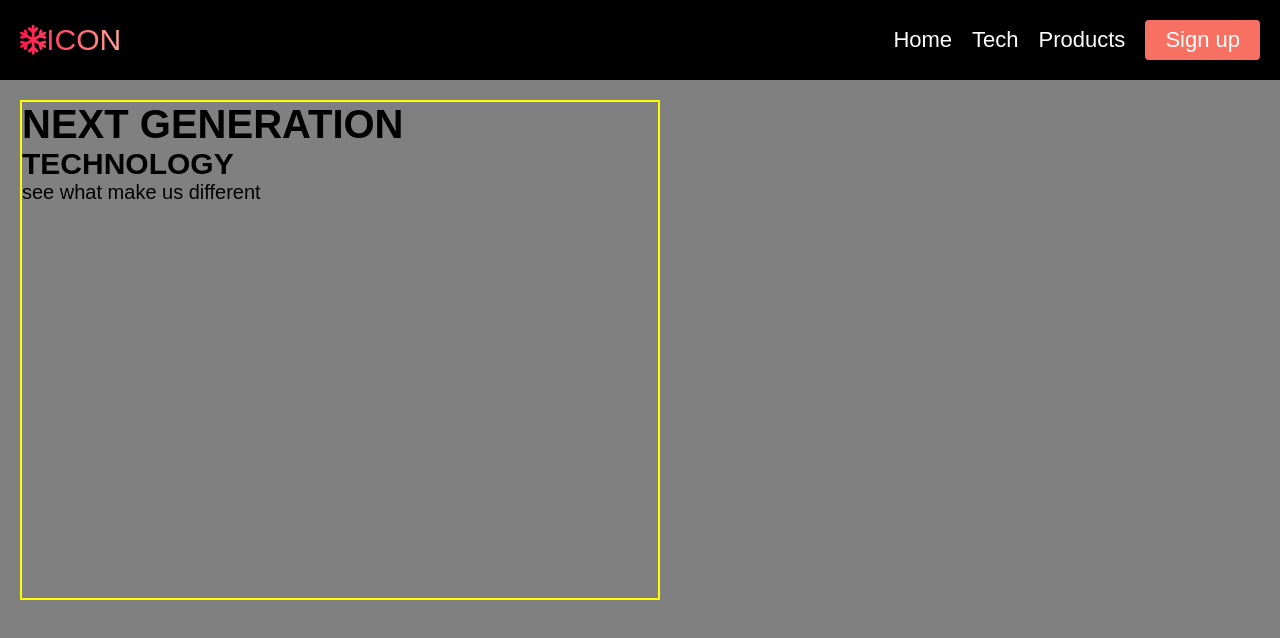
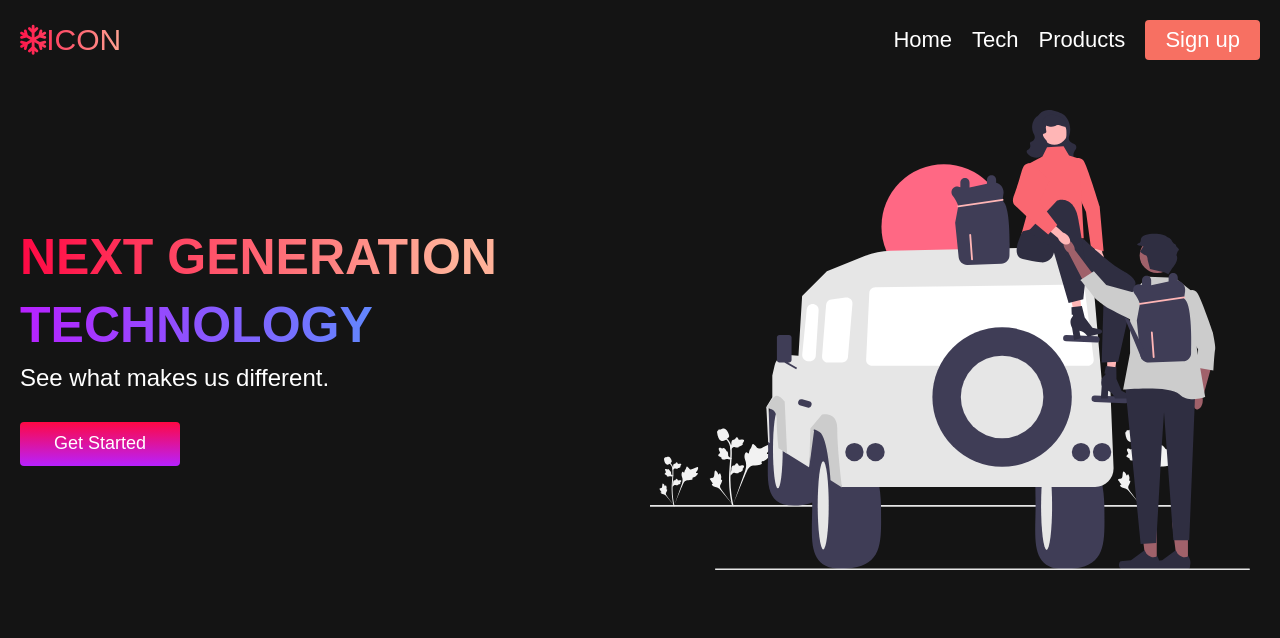
Before and after one commit to shift0965/FirstWebsite, a plain HTML site: page index.html in a window 1280 px wide. Drawn offline with Linux system fonts and the light colour scheme.

Commit message:
main content and main img

```diff
--- a/index.html
+++ b/index.html
@@ -4,6 +4,7 @@
         <title>First website</title>
         <link rel="stylesheet" href="style.css">
         <script src="https://kit.fontawesome.com/ad9e678df2.js" crossorigin="anonymous"></script>
+
     </head>
     <body>
         <nav class="navbar">
@@ -35,11 +36,14 @@
                 <div class="main_content">
                     <h1>NEXT GENERATION</h1>
                     <h2>TECHNOLOGY</h2>
-                    <P>see what make us different</P>
+                    <P>See what makes us different.</P>
+                    <form action = "https://www.google.com" class="main_btn_container">
+                        <button id="main_btn"><p>Get Started</p></button>
+                    </form>
                 </div>
-            </div>
-            <div class="main_img_container">
-
+                <div class="main_img_container">
+                    <img src="images/pic1.svg" alt="pic" id="main_img">
+                </div>
             </div>
         </div>
         <script src="app.js"></script>
--- a/style.css
+++ b/style.css
@@ -6,7 +6,7 @@
 }
 
 .navbar{
-    background: black;
+    background: #141414;
     height: 80px;
     display: flex;
     justify-content: center;
@@ -92,35 +92,6 @@
 }
 
 
-/** main **/
-
-.main{
-    position: relative;
-    top: 0;
-    background: gray;
-    height: 1000px;
-    width: 100%;
-}
-
-.main_container{
-    width: 50%;
-    height: 500px;
-    border: 2px yellow solid;
-    top: 20px;
-    left: 20px;
-    position: relative;
-}
-
-.main_content{
-    font-size:20px
-}
-
-
-
-
-
-
-
 @media screen and (max-width: 600px){
     .navbar_container{
         display: flex;
@@ -145,7 +116,7 @@
         z-index:-1;
         top:-500px;
         opacity: 0;
-        font-size :28px;
+        font-size :24px;
         transition: all 0.5s;
     }
 
@@ -189,3 +160,130 @@
     }
 
 }
+
+
+
+/**------------------- main -----------------------**/
+
+.main{
+    background: #141414;
+    height: 1000px;
+}
+
+.main_container{
+    width: 100%;
+    max-width: 1300px;
+    height: 90hv;
+
+    display:grid;
+    grid-template-columns: 1fr 1fr;
+    align-items:center;
+    margin: 0px auto;
+    padding: 20px;
+}
+
+.main_content h1{
+    margin: 10px 0px;
+    font-size: 50px;
+    background-image: linear-gradient(to right, #ff0844, #ffb199 70%);
+    -webkit-background-clip: text;
+    -webkit-text-fill-color: transparent;
+}
+
+.main_content h2{
+    margin: 10px 0px;
+    font-size: 50px;
+    background: linear-gradient(to right, #b721ff, #21d4fd);
+    -webkit-background-clip: text;
+    -webkit-text-fill-color: transparent;
+}
+
+.main_content p{
+    margin: 10px 0px;
+    color: white;
+    font-size: 24px
+}
+
+
+#main_btn{
+    position:relative;
+    margin-top: 30px;
+    width: 160px;
+    height: 44px;
+    border: 0px;
+
+    background-image: linear-gradient(#ff0844, #b721ff);
+    display: flex;
+    align-items: center;
+    justify-content:center;
+    text-decoration: none;
+    border-radius: 4px;
+    cursor: pointer;
+}
+
+#main_btn p{
+    color:white;
+    font-size: 18px;
+    z-index:2;
+}
+
+
+#main_btn:after{
+    position: absolute;
+    content: "";
+    top:0px;
+    left:0px;
+    background: #4837ff;
+    transition: all 0.3s;
+    width:0%;
+    height:100%;
+    border-radius: 4px;
+}
+
+#main_btn:hover:after{
+    width:100%;
+}
+
+.main_img_container{
+    padding:10px;
+}
+
+#main_img{
+    width:100%;
+    height: 100%;
+}
+
+
+
+
+/* Mobile main page*/
+@media screen and (max-width: 760px){
+    .main_container{
+        display: grid;
+        grid-template-columns: 1fr;
+    }
+
+    .main_content{
+        text-align: center;
+        display: grid;
+    }
+
+    .main_btn_container{
+        justify-content: center;
+        display: flex;
+    }
+
+    .main_content h1{
+        font-size:40px;
+    }
+
+    .main_content h2{
+        font-size:40px;
+    }
+
+    .main_img_container{
+        margin-top:60px;
+    }
+
+
+}
```
